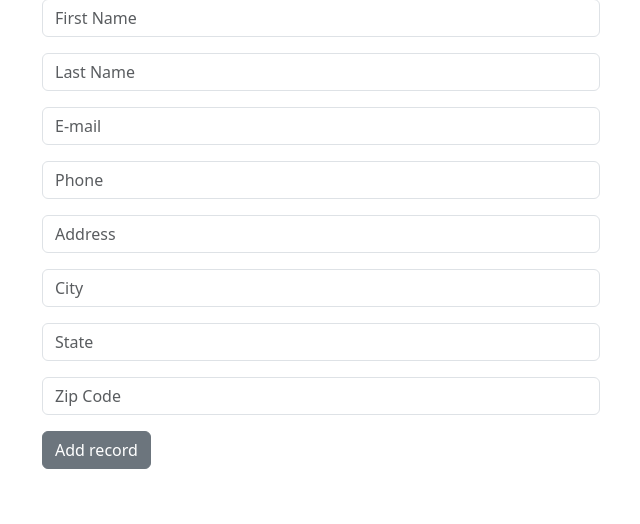
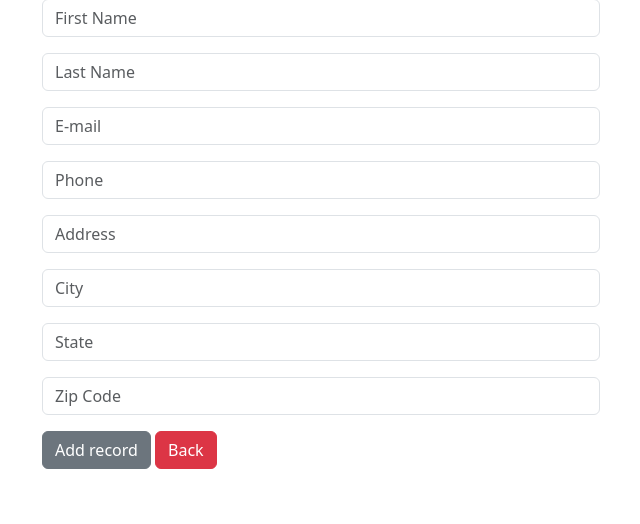
Before and after one commit to VanderCaneppelle/django_crm, a Django app: page /add_record/ in a window 1280 px wide. Shown: the part 161-685 px from the top of the page, without its empty margins (319-959 px from the left). Run offline with Django 4.2, Linux system fonts and the light colour scheme; the visitor is signed in with stand-in values (Sample User, id 1).

Commit message:
add back button to add records page

```diff
--- a/website/templates/add_record.html
+++ b/website/templates/add_record.html
@@ -12,6 +12,8 @@
 
 
         <button type="submit" class="btn btn-secondary">Add record</button>
+        <a href="{% url 'home' %}" class="btn btn-danger">Back</a>
+
     </form>
 </div>
 
```
